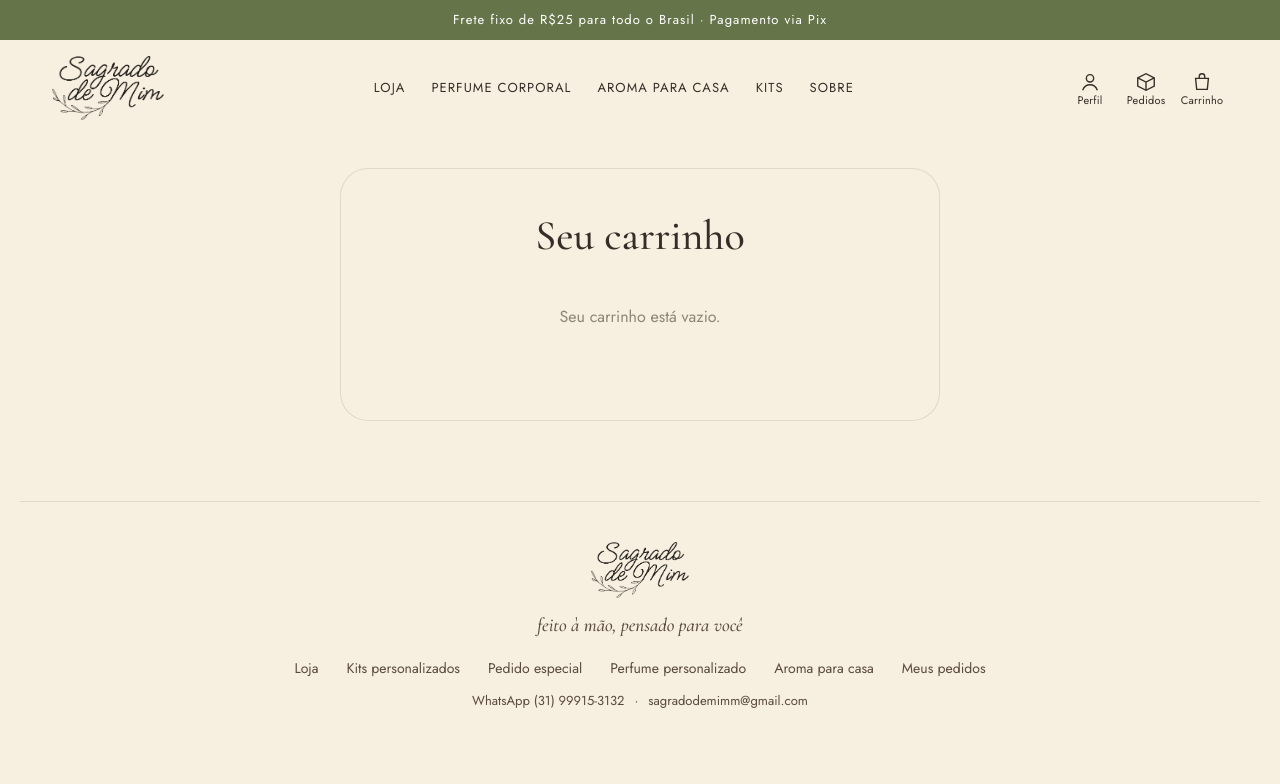
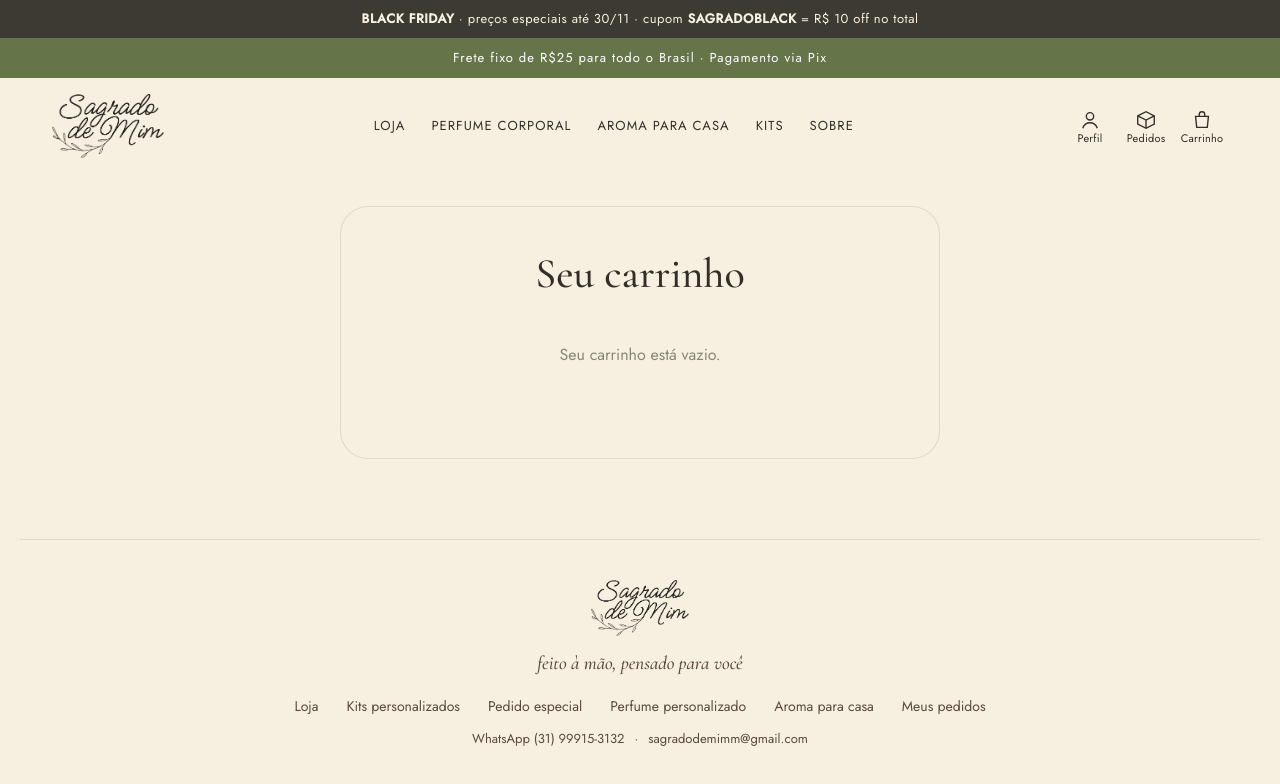
Before and after one commit to lisboafetavares-ai/sagrado-de-mim-site, a plain HTML site: page carrinho.html in a window 1280 px wide. Drawn offline with nearby package versions, Linux system fonts and the light colour scheme.

Commit message:
Black Friday: carrinho.html

```diff
--- a/carrinho.html
+++ b/carrinho.html
@@ -56,6 +56,7 @@
 <link rel="preconnect" href="https://fonts.gstatic.com" crossorigin>
 <link rel="stylesheet" href="https://fonts.googleapis.com/css2?family=Cormorant+Garamond:ital,wght@0,500;0,600;1,500&family=Jost:wght@400;500&display=swap">
 <link rel="stylesheet" href="tema.css">
+<script src="blackfriday.js"></script>
 </head>
 <body>
 <p class="sm-aviso">Frete fixo de R$25 para todo o Brasil · Pagamento via Pix</p>
```
